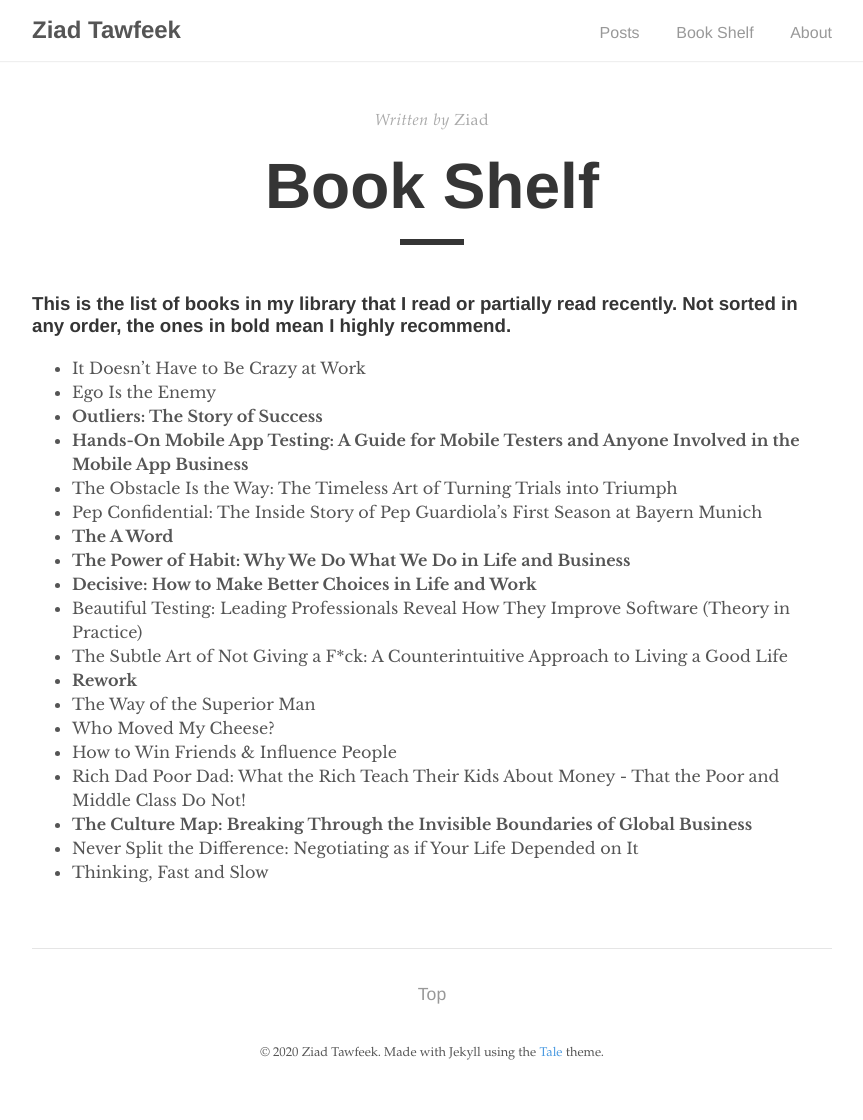
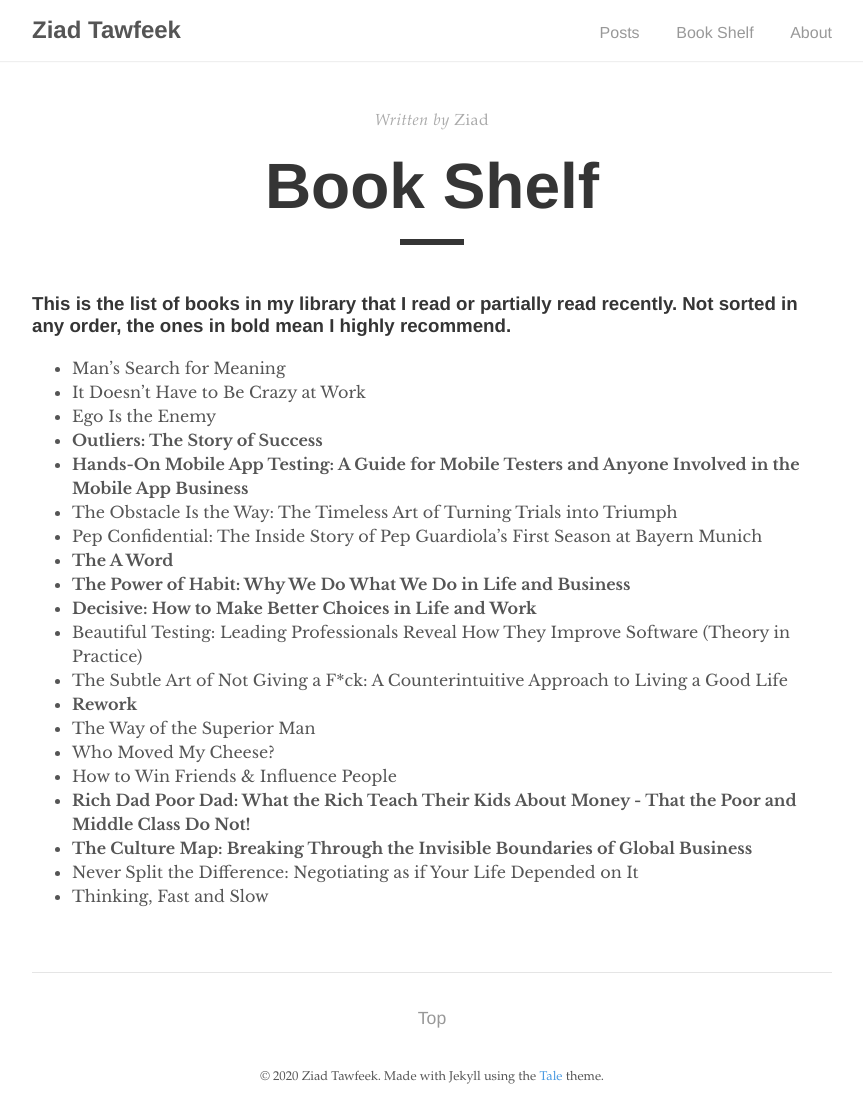
Before and after one commit to ziadtawfeek/web, a Jekyll site: the page built from _pages/book-shelf.md, in a window 1280 px wide. Shown: the whole page, without its empty margins (208-1071 px from the left). Built offline with Jekyll 4.4.1, drawn with Linux system fonts in a browser that asks for light colours; before the commit the page ends 1096 px from its top, so only the background shows below that.

Commit message:
Update book-shelf.md

```diff
--- a/_pages/book-shelf.md
+++ b/_pages/book-shelf.md
@@ -7,6 +7,7 @@ permalink: /book-shelf/
 
 ### This is the list of books in my library that I read or partially read recently. Not sorted in any order, the ones in bold mean I highly recommend.
 
+- Man's Search for Meaning
 - It Doesn't Have to Be Crazy at Work
 - Ego Is the Enemy
 - **Outliers: The Story of Success**
@@ -22,7 +23,7 @@ permalink: /book-shelf/
 - The Way of the Superior Man
 - Who Moved My Cheese?
 - How to Win Friends & Influence People
-- Rich Dad Poor Dad: What the Rich Teach Their Kids About Money - That the Poor and Middle Class Do Not!
+- **Rich Dad Poor Dad: What the Rich Teach Their Kids About Money - That the Poor and Middle Class Do Not!**
 - **The Culture Map: Breaking Through the Invisible Boundaries of Global Business**
 - Never Split the Difference: Negotiating as if Your Life Depended on It
 - Thinking, Fast and Slow
```
